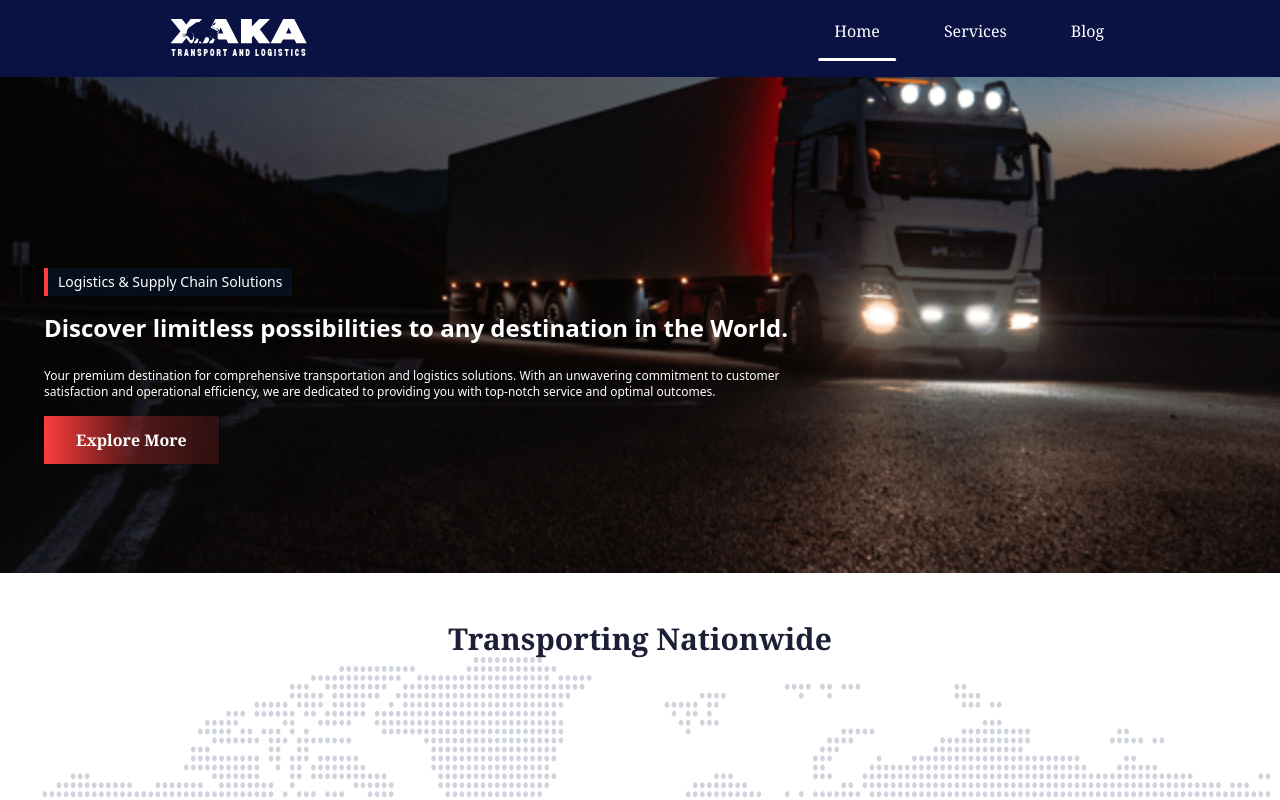
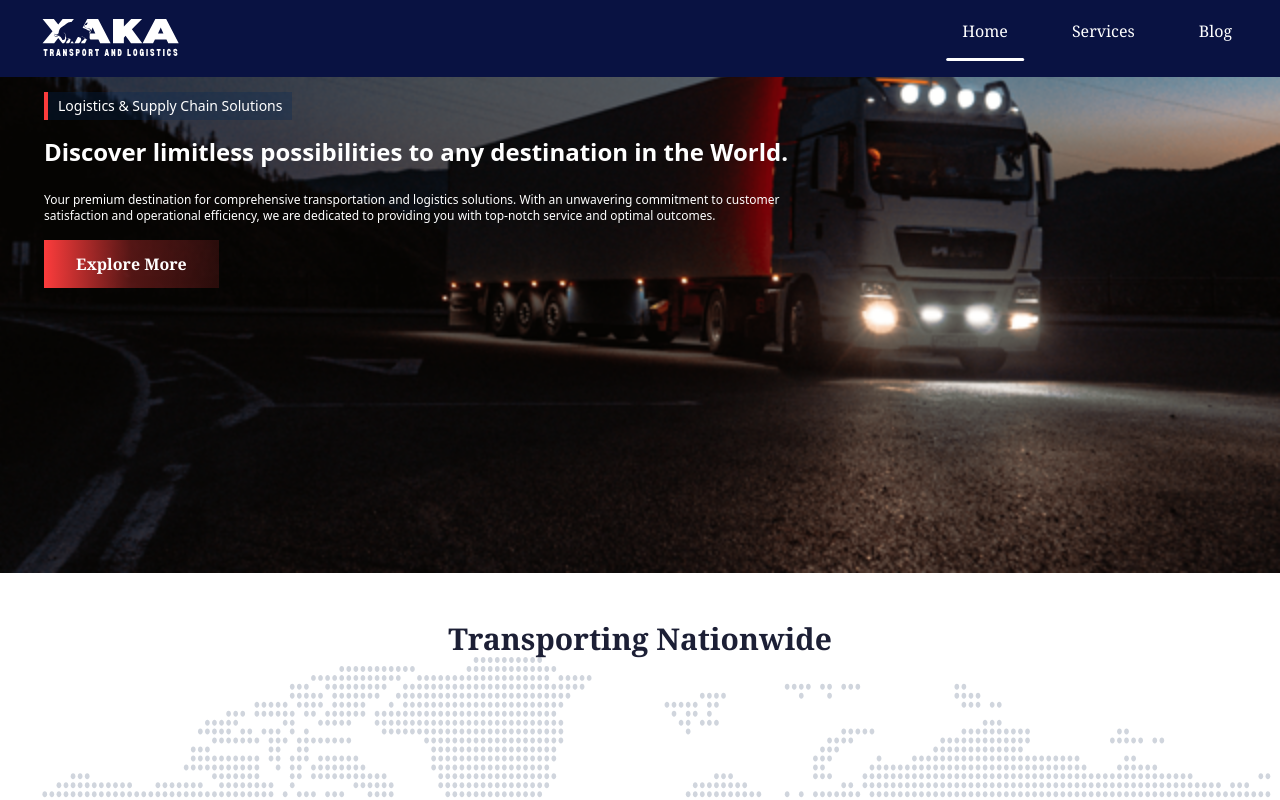
Before and after one commit to Mbalenhle13/xaka, an Angular app: page /home in a window 1280 px wide. Shown: the top 800 px of the page. Built offline with nearby package versions, Linux system fonts and the light colour scheme.

Commit message:
homepage and nav bar updates

```diff
--- a/src/app/components/nav-bar/nav-bar.component.html
+++ b/src/app/components/nav-bar/nav-bar.component.html
@@ -1,8 +1,7 @@
 <!--suppress ALL-->
-<!--TODO: Fix Nav Bar-->
 <div class="relative top-0 z-10">
 <nav class="bg-baseBlue">
-  <div class="flex flex-wrap justify-between items-center mx-40 max-w-screen-xl pb-4 font-serif">
+  <div class="flex flex-wrap justify-between items-center mx-8 lg:mx-40 max-w-screen-xl pb-4 font-serif">
     <a href="https://xakatransport.co.za" class="flex items-center">
       <img class="w-40 mr-3" src="assets/logo/xaka-logo-white-148.svg" alt="company_logo" loading="eager"/>
     </a>
--- a/src/app/pages/home/home.component.html
+++ b/src/app/pages/home/home.component.html
@@ -1,6 +1,6 @@
 <section class="relative top-0 -mt-0  md:-mt-[88px] md:static">
-    <img class="w-full" src='assets/home-red-truck.png' alt="'truck'" loading="eager" />
-    <div class="absolute top-8 md:top-64  left-10 lg:left-20 px-1 lg:px-4 py-3 w-4/5 md:w-5/6 2xl:w-3/5 font-sans text-white">
+    <img class="w-full bg-fixed" src='assets/home-red-truck.png' alt="'truck'" loading="eager" />
+    <div class="absolute top-8 md:top-20 lg:top-28 xl:top-44 left-10 lg:left-20 px-1 lg:px-4 py-3 w-4/5 md:w-5/6 2xl:w-3/5 font-sans text-white">
       <div class="bg-tagBlue w-fit px-2.5 py-1 border-l-baseRed border-l-4 font-normal text-sm mb-4">Logistics & Supply
         Chain Solutions
       </div>
```
